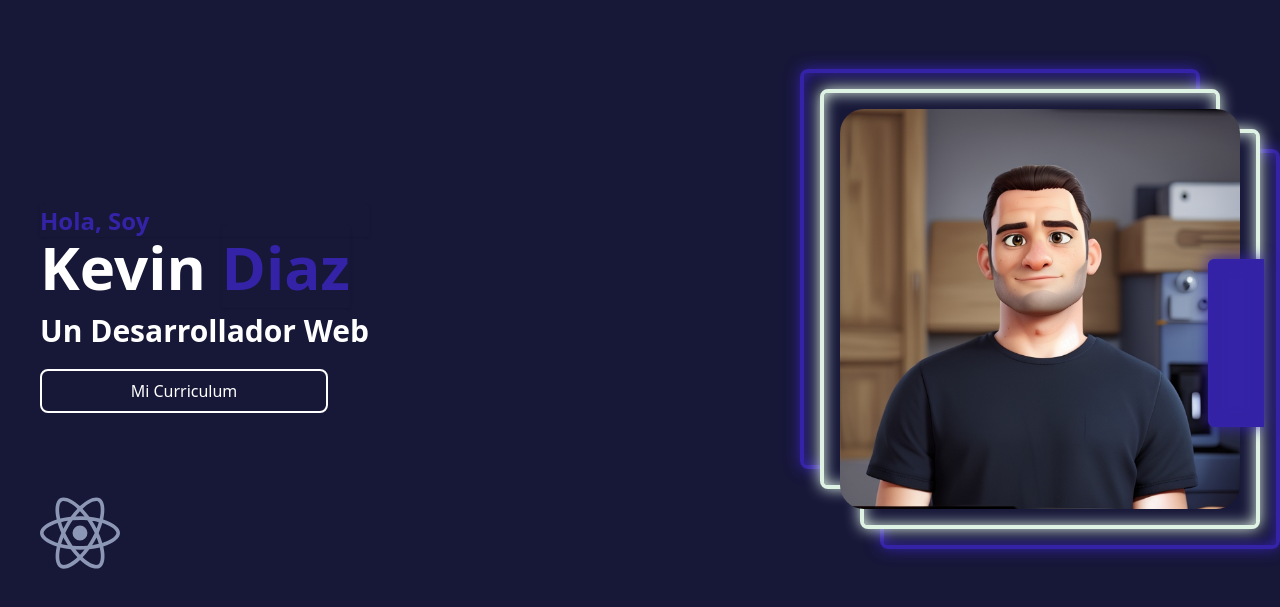
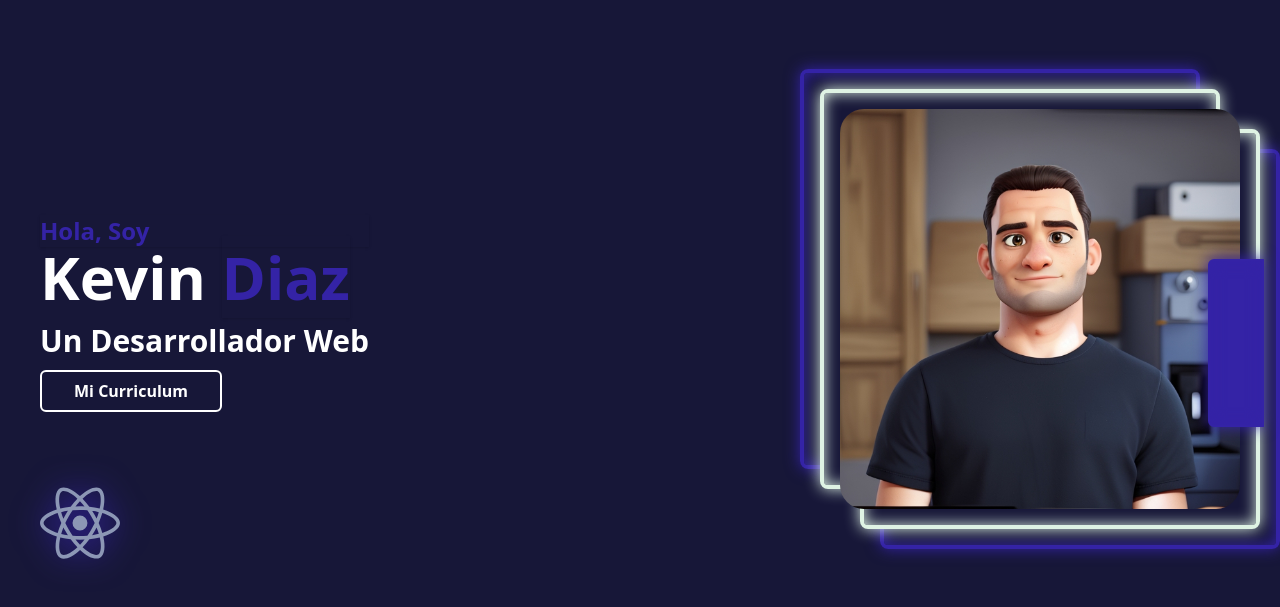
Before and after one commit to Kevindm14/portfolio, a React (Vite) app: page / in a window 1280 px wide. Shown: the part 141-748 px from the top of the page. Built offline with nearby package versions, Linux system fonts and the light colour scheme; some icons are missing.

Commit message:
feat: adding animation to icons

```diff
--- a/src/components/sections/Hero/Hero.tsx
+++ b/src/components/sections/Hero/Hero.tsx
@@ -12,21 +12,25 @@ export const Hero = () => {
     >
       <Container className="flex flex-col items-center lg:flex-row lg:justify-between">
         <div className="mb-32 lg:mb-0 relative">
-          <IconsLanguages.Golang className="hidden lg:block absolute -top-32 w-16 h-16 lg:w-20 lg:h-20 text-gray" />
-          <IconsLanguages.Ruby className="hidden lg:block absolute left-64 -top-28 right w-16 h-16 lg:w-20 lg:h-20 text-gray" />
-          <IconsJS.ReactJS className="hidden lg:block absolute -bottom-40 w-16 h-16 lg:w-20 lg:h-20 text-gray" />
-          <IconsJS.NodeJS className="hidden lg:block absolute left-64 -bottom-36 right w-16 h-16 lg:w-20 lg:h-20 text-gray" />
-          <IconsJS.JS className="hidden lg:block absolute left-96 top-20 w-16 h-16 lg:w-20 lg:h-20 text-gray" />
+          <IconsLanguages.Golang className="filter-neon hidden lg:block absolute -top-32 w-16 h-16 lg:w-20 lg:h-20 text-gray" />
+          <IconsLanguages.Ruby className="filter-neon hidden lg:block absolute left-64 -top-28 right w-16 h-16 lg:w-20 lg:h-20 text-gray" />
+          <IconsJS.ReactJS className="filter-neon hidden lg:block absolute -bottom-40 w-16 h-16 lg:w-20 lg:h-20 text-gray" />
+          <IconsJS.NodeJS className="filter-neon hidden lg:block absolute left-64 -bottom-36 right w-16 h-16 lg:w-20 lg:h-20 text-gray" />
+          <IconsJS.JS className="filter-neon hidden lg:block absolute left-96 top-20 w-16 h-16 lg:w-20 lg:h-20 text-gray" />
 
           <h1 className="text-zaffre shadow mx-auto font-extrabold lg:text-2xl">Hola, Soy</h1>
           <h2 className="text-white lg:mb-4 mx-auto font-extrabold text-6xl">
             Kevin <span className="text-zaffre stroke-white shadow">Diaz</span>
           </h2>
-          <h3 className="text-2xl lg:text-3xl font-extrabold">Un Desarrollador Web</h3>
+          <h3 className="text-2xl lg:text-3xl font-extrabold mb-5">Un Desarrollador Web</h3>
 
-          <button className="border-2 w-72 mt-5 lg:mt-5 font-medium py-2 rounded-lg hover:text-neutrals-900 hover:border-white hover:bg-white transition ease-in">
+          <a
+            href='https://drive.google.com/file/d/1C4sGHiftuzKAcWuAz-Lk7aU4CQ8wz-ph/view'
+            target='_blank'
+            className="border-2 w-72 font-bold py-2 px-8 rounded-md hover:text-neutrals-900 hover:border-white hover:bg-white transition ease-in"
+          >
             Mi Curriculum
-          </button>
+          </a>
         </div>
 
         <div className="relative w-[200px] md:w-[300px] xl:w-[400px] lg:mt-0">
--- a/src/components/sections/Hero/hero.modules.css
+++ b/src/components/sections/Hero/hero.modules.css
@@ -37,6 +37,22 @@
   }
 }
 
+@keyframes float {
+  0%,
+  100% {
+    transform: translateY(0);
+  }
+
+  50% {
+    transform: translateY(-5px);
+  }
+}
+
+.filter-neon {
+  filter: drop-shadow(0px 0px 15px #3423A6);
+  animation: float 3s infinite;
+}
+
 .flickering2 {
   animation: flicker2 3s infinite alternate;
 }
```
